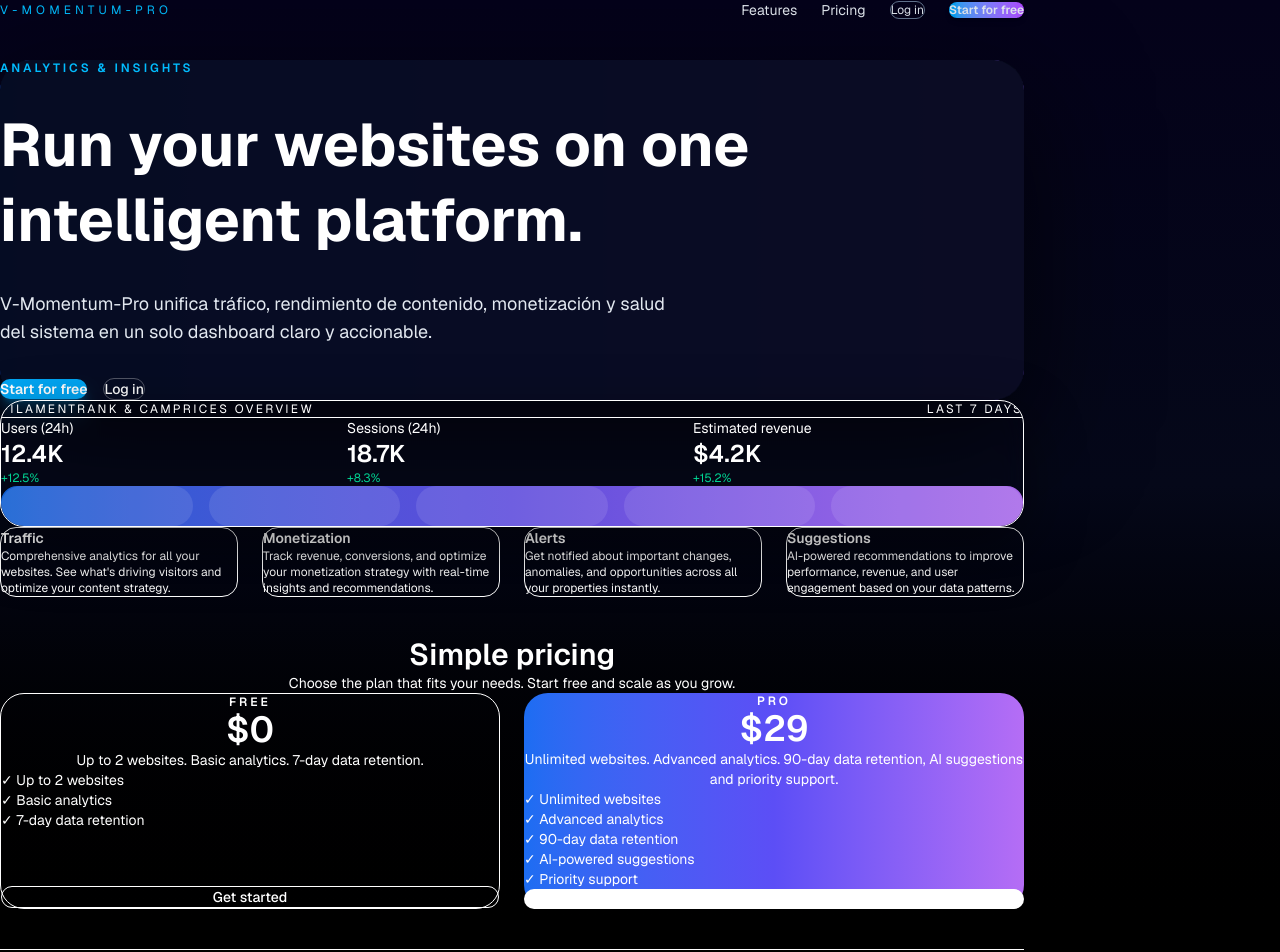
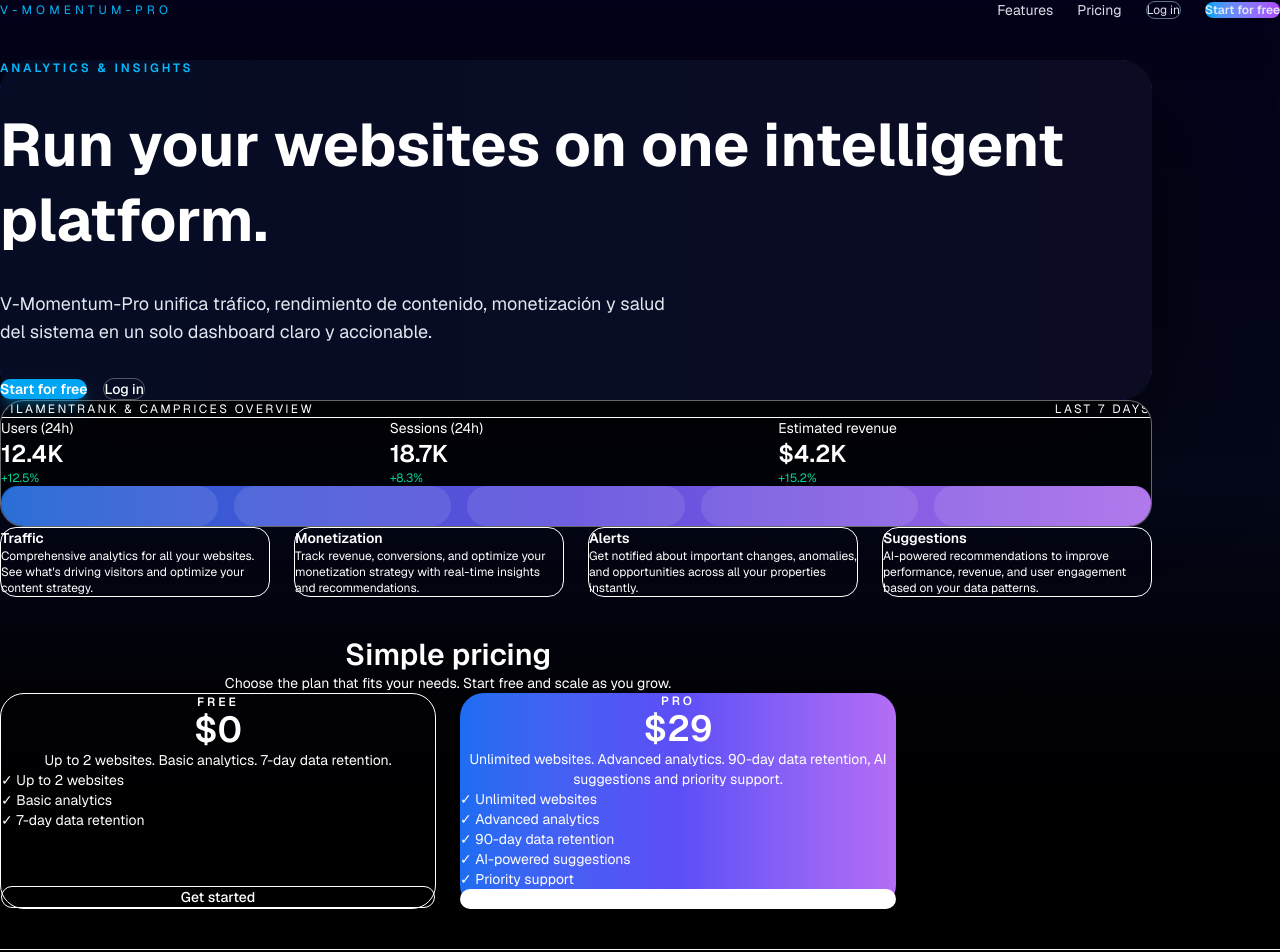
Before and after one commit to gemamaxgroup-ai/v-momentum-pro, a Next.js app: page / in a window 1280 px wide. Shown: the top 952 px of the page. Built offline with nearby package versions, Linux system fonts and the light colour scheme.

Commit message:
refactor: remove global max-width and center hero, overview and pricing by block

```diff
--- a/components/landing/LandingPage.tsx
+++ b/components/landing/LandingPage.tsx
@@ -5,7 +5,7 @@ import Link from "next/link";
 export default function LandingPage() {
   return (
     <div className="w-full text-white">
-      <div className="w-full max-w-5xl mx-auto px-6 pt-28 pb-28 flex flex-col gap-10">
+      <div className="w-full px-6 pt-28 pb-28 flex flex-col gap-10">
         {/* NAV SUPERIOR */}
         <header className="flex items-center justify-between gap-4">
           <Link href="/" className="text-xs tracking-[0.35em] text-sky-400 uppercase hover:text-sky-300 transition-colors">
@@ -28,8 +28,8 @@ export default function LandingPage() {
         </header>
 
         {/* BLOQUE 1 Y 2 – HERO + TARJETA DE MÉTRICAS + FEATURES */}
-        <section className="w-full pt-24 pb-16">
-          <div className="w-full max-w-6xl mx-auto px-6 space-y-10">
+        <section className="w-full">
+          <div className="w-full max-w-6xl mx-auto space-y-8">
             {/* BLOQUE 1 – HERO PRINCIPAL */}
             {/* Card exterior con borde de degradado estilo SaaS */}
             <div className="w-full rounded-[32px] bg-gradient-to-r from-[#1B63F2] via-[#4B5CFF] to-[#8B5CFF] p-[1px] shadow-[0_40px_120px_rgba(0,0,0,0.65)]">
@@ -73,7 +73,7 @@ export default function LandingPage() {
             </div>
 
             {/* BLOQUE 2 – TARJETA DE MÉTRICAS */}
-            <div className="w-full rounded-3xl bg-vm-panel/80 border border-vm-border/70 shadow-[0_20px_60px_rgba(0,0,0,0.45)] overflow-hidden backdrop-blur-md">
+            <div className="w-full rounded-3xl bg-black/60 border border-white/40 overflow-hidden">
               <div className="px-6 py-4 border-b border-vm-border/50 flex items-center justify-between text-xs text-vm-textMuted uppercase tracking-[0.2em]">
                 <span>FilamentRank & CamPrices overview</span>
                 <span>Last 7 days</span>
@@ -141,14 +141,16 @@ export default function LandingPage() {
         </section>
 
         {/* Bloque Simple pricing */}
-        <section id="pricing" className="pt-4">
-          <h2 className="text-center text-2xl sm:text-3xl font-semibold text-vm-textMain">
-            Simple pricing
-          </h2>
-          <p className="mt-2 text-center text-sm text-vm-textMuted">
-            Choose the plan that fits your needs. Start free and scale as you grow.
-          </p>
-          <div className="mt-8 grid gap-6 md:grid-cols-2">
+        <section id="pricing" className="pt-10">
+          <div className="w-full max-w-4xl mx-auto text-center">
+            <h2 className="text-2xl sm:text-3xl font-semibold text-vm-textMain">
+              Simple pricing
+            </h2>
+            <p className="mt-2 text-sm text-vm-textMuted">
+              Choose the plan that fits your needs. Start free and scale as you grow.
+            </p>
+          </div>
+          <div className="mt-8 grid gap-6 md:grid-cols-2 w-full max-w-4xl mx-auto">
             {/* Plan Free */}
             <div className="rounded-3xl border border-vm-border bg-vm-panel/80 p-6 flex flex-col justify-between">
               <div>
```
